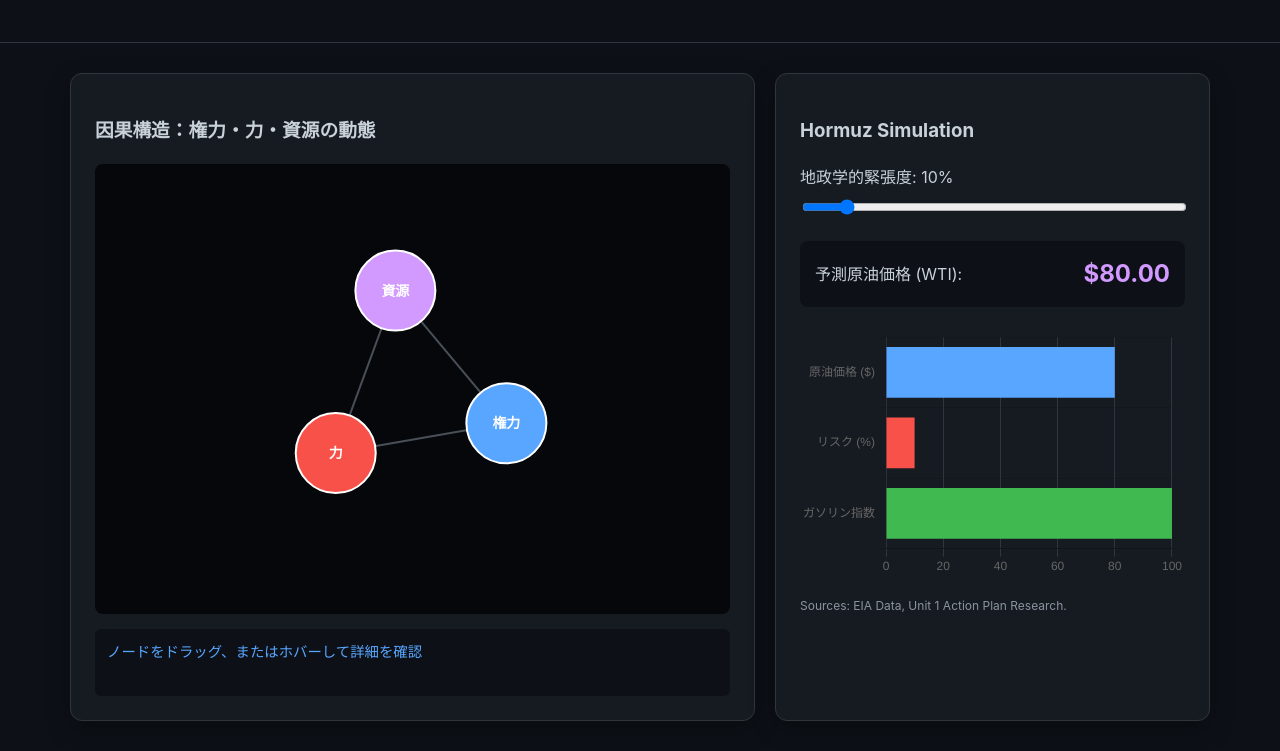
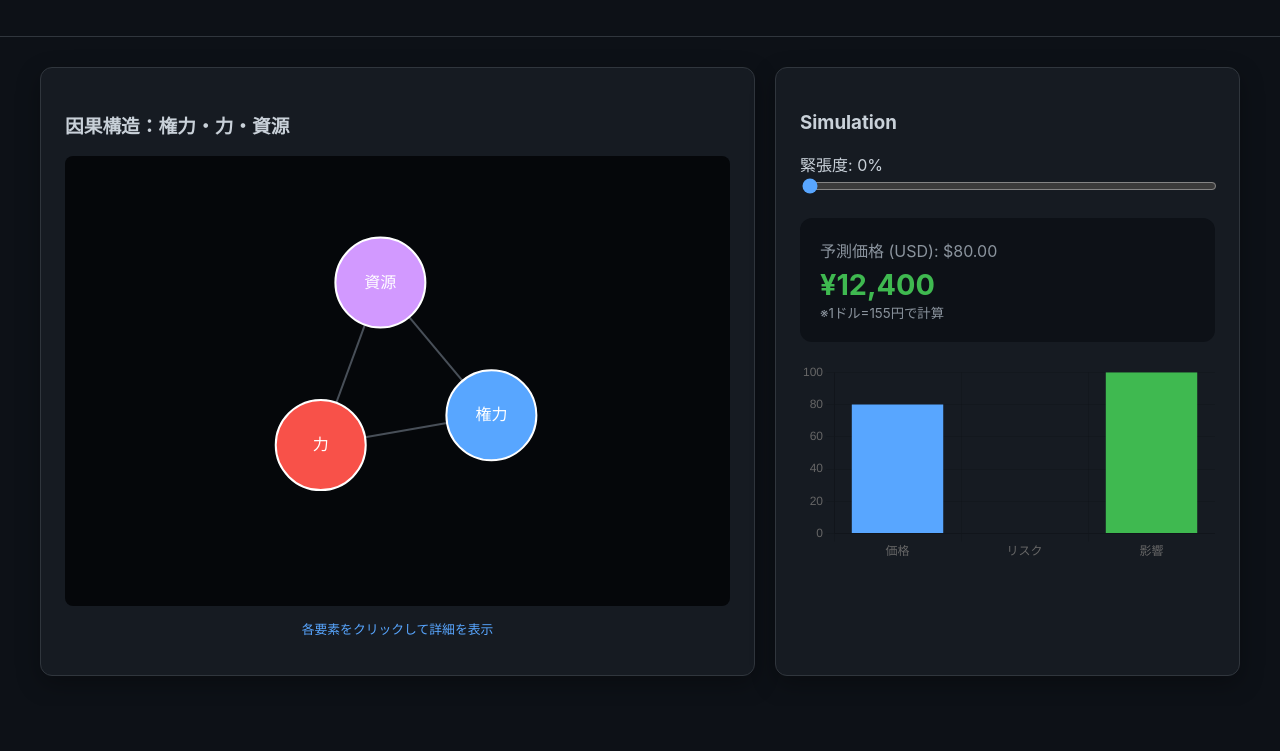
Before and after one commit to itsumray/W-sintheshat, a plain HTML site: page index.html in a window 1280 px wide. Shown: the part 106-857 px from the top of the page. After the commit the page ends 812 px from the top, so only its background shows below. Drawn offline with nearby package versions, Linux system fonts and the light colour scheme.

Commit message:
Update index.html

```diff
--- a/index.html
+++ b/index.html
@@ -4,7 +4,6 @@
     <meta charset="UTF-8">
     <meta name="viewport" content="width=device-width, initial-scale=1.0">
     <title>Action Plan: Geopolitics Visualization</title>
-    <!-- ライブラリ読み込み -->
     <script src="https://cdn.jsdelivr.net/npm/d3@7"></script>
     <script src="https://cdn.jsdelivr.net/npm/chart.js"></script>
     <style>
@@ -22,23 +21,16 @@
         body {
             background-color: var(--bg);
             color: var(--text);
-            font-family: -apple-system, BlinkMacSystemFont, "Segoe UI", Helvetica, Arial, sans-serif;
+            font-family: -apple-system, sans-serif;
             margin: 0;
-            line-height: 1.5;
-            display: flex;
-            flex-direction: column;
-            align-items: center;
+            overflow-x: hidden;
         }
 
         header {
             text-align: center;
             padding: 30px 20px;
-            width: 100%;
             border-bottom: 1px solid var(--border);
         }
-
-        h1 { margin: 0; font-size: 1.8rem; color: var(--accent); }
-        .sub { color: var(--text-dim); margin-top: 5px; }
 
         .container {
             display: flex;
@@ -46,9 +38,8 @@
             justify-content: center;
             gap: 20px;
             max-width: 1200px;
-            width: 100%;
+            margin: 0 auto;
             padding: 30px;
-            box-sizing: border-box;
         }
 
         .card {
@@ -57,7 +48,6 @@
             border-radius: 12px;
             padding: 24px;
             box-shadow: 0 8px 24px rgba(0,0,0,0.3);
-            box-sizing: border-box;
         }
 
         .viz-card { flex: 1 1 600px; min-width: 300px; }
@@ -66,184 +56,191 @@
         #canvas-wrapper {
             background: #05070a;
             border-radius: 8px;
-            margin-top: 15px;
             height: 450px;
             position: relative;
-            overflow: hidden;
         }
 
-        #node-info {
-            margin-top: 15px;
-            padding: 12px;
-            background: #0d1117;
-            border-radius: 6px;
-            font-size: 0.9rem;
-            color: var(--accent);
-            min-height: 3em;
+        /* ほわんと出るモーダルの設定 */
+        #modal {
+            position: fixed;
+            top: 50%;
+            left: 50%;
+            transform: translate(-50%, -50%) scale(0.8);
+            width: 320px;
+            padding: 30px;
+            background: rgba(22, 27, 34, 0.95);
+            border: 1px solid var(--accent);
+            border-radius: 20px; /* 角がとれてる四角 */
+            box-shadow: 0 0 30px rgba(88, 166, 255, 0.3);
+            backdrop-filter: blur(10px);
+            z-index: 100;
+            opacity: 0;
+            visibility: hidden;
+            transition: all 0.3s cubic-bezier(0.18, 0.89, 0.32, 1.28);
+            text-align: center;
         }
 
-        .slider-container { margin: 20px 0; }
-        input[type=range] { width: 100%; margin-top: 10px; cursor: pointer; }
+        #modal.active {
+            opacity: 1;
+            visibility: visible;
+            transform: translate(-50%, -50%) scale(1);
+        }
+
+        #modal h2 { margin-top: 0; color: var(--accent); }
+        #modal-close {
+            margin-top: 20px;
+            padding: 8px 20px;
+            background: var(--accent);
+            border: none;
+            border-radius: 10px;
+            color: white;
+            cursor: pointer;
+        }
+
+        #overlay {
+            position: fixed;
+            top: 0; left: 0; width: 100%; height: 100%;
+            background: rgba(0,0,0,0.7);
+            z-index: 90;
+            display: none;
+        }
 
         .price-box {
-            display: flex;
-            justify-content: space-between;
-            align-items: center;
             background: #0d1117;
-            padding: 15px;
-            border-radius: 8px;
-            margin-bottom: 20px;
+            padding: 20px;
+            border-radius: 12px;
+            margin: 20px 0;
         }
 
-        .price-box #oil-price {
-            font-size: 1.5rem;
+        .jpy-price {
+            display: block;
+            font-size: 1.8rem;
             font-weight: bold;
-            color: var(--resource);
+            color: #3fb950;
+            margin-top: 5px;
         }
 
-        .node-label { fill: #fff; font-size: 14px; font-weight: bold; pointer-events: none; text-anchor: middle; }
-        .link { stroke: #484f58; stroke-width: 2; }
+        .usd-price { color: var(--text-dim); font-size: 1rem; }
+
+        input[type=range] { width: 100%; cursor: pointer; accent-color: var(--accent); }
     </style>
 </head>
 <body>
 
+    <div id="overlay"></div>
+    <div id="modal">
+        <h2 id="modal-title">TITLE</h2>
+        <p id="modal-body">Description text goes here.</p>
+        <button id="modal-close">閉じる</button>
+    </div>
+
     <header>
         <h1>Geopolitical Risk Analysis</h1>
-        <p class="sub">UNIT1: 権力・力・資源による国際問題の可視化</p>
     </header>
 
     <main class="container">
-        <!-- 1. D3.js Network -->
         <div class="card viz-card">
-            <h3>因果構造：権力・力・資源の動態</h3>
+            <h3>因果構造：権力・力・資源</h3>
             <div id="canvas-wrapper">
                 <svg id="viz-canvas" width="100%" height="100%"></svg>
             </div>
-            <div id="node-info">ノードをドラッグ、またはホバーして詳細を確認</div>
+            <p style="font-size: 0.8rem; color: var(--accent); text-align: center;">各要素をクリックして詳細を表示</p>
         </div>
 
-        <!-- 2. Simulation Control -->
         <div class="card control-card">
-            <h3>Hormuz Simulation</h3>
-            <div class="slider-container">
-                <label for="risk-slider">地政学的緊張度: <span id="risk-display">10</span>%</label>
-                <input type="range" id="risk-slider" value="10" min="0" max="100">
+            <h3>Simulation</h3>
+            <label>緊張度: <span id="risk-display">0</span>%</label>
+            <input type="range" id="risk-slider" value="0" min="0" max="100">
+
+            <div class="price-box">
+                <span class="usd-price">予測価格 (USD): <span id="oil-usd">$80.00</span></span>
+                <span class="jpy-price" id="oil-jpy">¥12,400</span>
+                <small style="color: var(--text-dim);">※1ドル=155円で計算</small>
             </div>
 
-            <div class="price-box">
-                <span>予測原油価格 (WTI):</span>
-                <span id="oil-price">$80.00</span>
-            </div>
-
-            <div class="chart-wrapper" style="height: 250px;">
+            <div style="height: 200px;">
                 <canvas id="impactChart"></canvas>
             </div>
-
-            <p style="font-size: 0.75rem; color: var(--text-dim); margin-top: 20px;">
-                Sources: EIA Data, Unit 1 Action Plan Research.
-            </p>
         </div>
     </main>
 
     <script>
         window.onload = function() {
-            // --- D3.js Logic ---
+            const EX_RATE = 155; // 為替レート設定
+
+            // --- モーダル制御 ---
+            const modal = document.getElementById('modal');
+            const overlay = document.getElementById('overlay');
+            const showModal = (title, body) => {
+                document.getElementById('modal-title').innerText = title;
+                document.getElementById('modal-body').innerText = body;
+                modal.classList.add('active');
+                overlay.style.display = 'block';
+            };
+            const closeModal = () => {
+                modal.classList.remove('active');
+                overlay.style.display = 'none';
+            };
+            document.getElementById('modal-close').onclick = closeModal;
+            overlay.onclick = closeModal;
+
+            // --- D3.js ---
             const nodes = [
-                { id: "権力 (Authority)", color: "#58a6ff", info: "アメリカによる国際秩序の支配と他国への政治的圧力。" },
-                { id: "力 (Force)", color: "#f85149", info: "イランによるホルムズ海峡封鎖などの物理的な軍事・防御力。" },
-                { id: "資源 (Resources)", color: "#d299ff", info: "石油・エネルギー。国家が「権力」と「力」を行使する根本理由。" }
+                { id: "権力", color: "#58a6ff", info: "アメリカの国際秩序支配。資源を自国のルールで管理しようとする「権力」の行使。" },
+                { id: "力", color: "#f85149", info: "イランの軍事・地理的防衛。ホルムズ海峡という急所を抑える物理的な「力」。" },
+                { id: "資源", color: "#d299ff", info: "石油。すべての対立の根源であり、現代社会を動かすエネルギーの源。" }
             ];
-
-            const links = [
-                { source: "権力 (Authority)", target: "資源 (Resources)" },
-                { source: "力 (Force)", target: "資源 (Resources)" },
-                { source: "権力 (Authority)", target: "力 (Force)" }
-            ];
+            const links = [{source:"権力", target:"資源"}, {source:"力", target:"資源"}, {source:"権力", target:"力"}];
 
             const svg = d3.select("#viz-canvas");
-            const wrapper = document.getElementById('canvas-wrapper');
-            const width = wrapper.clientWidth;
+            const width = document.getElementById('canvas-wrapper').clientWidth;
             const height = 450;
 
-            const simulation = d3.forceSimulation(nodes)
+            const sim = d3.forceSimulation(nodes)
                 .force("link", d3.forceLink(links).id(d => d.id).distance(150))
                 .force("charge", d3.forceManyBody().strength(-1000))
-                .force("center", d3.forceCenter(width / 2, height / 2));
+                .force("center", d3.forceCenter(width/2, height/2));
 
-            const link = svg.append("g")
-                .selectAll("line")
-                .data(links)
-                .enter().append("line")
-                .attr("class", "link");
+            const link = svg.append("g").selectAll("line").data(links).enter().append("line")
+                .attr("stroke", "#484f58").attr("stroke-width", 2);
 
-            const node = svg.append("g")
-                .selectAll("circle")
-                .data(nodes)
-                .enter().append("circle")
-                .attr("r", 40)
-                .attr("fill", d => d.color)
-                .attr("stroke", "#fff")
-                .attr("stroke-width", 2)
-                .call(d3.drag()
-                    .on("start", dragstarted)
-                    .on("drag", dragged)
-                    .on("end", dragended))
-                .on("mouseover", (e, d) => { document.getElementById('node-info').innerText = d.info; })
-                .on("mouseout", () => { document.getElementById('node-info').innerText = "ノードをドラッグ、またはホバーして詳細を確認"; });
+            const node = svg.append("g").selectAll("circle").data(nodes).enter().append("circle")
+                .attr("r", 45).attr("fill", d => d.color).attr("stroke", "#fff").attr("stroke-width", 2)
+                .style("cursor", "pointer")
+                .on("click", (e, d) => showModal(d.id, d.info))
+                .call(d3.drag().on("start", (e,d)=>{ if(!e.active) sim.alphaTarget(0.3).restart(); d.fx=d.x; d.fy=d.y; })
+                    .on("drag", (e,d)=>{ d.fx=e.x; d.fy=e.y; })
+                    .on("end", (e,d)=>{ if(!e.active) sim.alphaTarget(0); d.fx=null; d.fy=null; }));
 
-            const label = svg.append("g")
-                .selectAll("text")
-                .data(nodes)
-                .enter().append("text")
-                .attr("class", "node-label")
-                .text(d => d.id.split(' ')[0]);
+            const label = svg.append("g").selectAll("text").data(nodes).enter().append("text")
+                .attr("class", "node-label").attr("fill", "#fff").attr("text-anchor", "middle").text(d => d.id);
 
-            simulation.on("tick", () => {
-                link.attr("x1", d => d.source.x).attr("y1", d => d.source.y)
-                    .attr("x2", d => d.target.x).attr("y2", d => d.target.y);
-                node.attr("cx", d => d.x).attr("cy", d => d.y);
-                label.attr("x", d => d.x).attr("y", d => d.y + 5);
+            sim.on("tick", () => {
+                link.attr("x1", d=>d.source.x).attr("y1", d=>d.source.y).attr("x2", d=>d.target.x).attr("y2", d=>d.target.y);
+                node.attr("cx", d=>d.x).attr("cy", d=>d.y);
+                label.attr("x", d=>d.x).attr("y", d=>d.y+5);
             });
 
-            function dragstarted(event, d) {
-                if (!event.active) simulation.alphaTarget(0.3).restart();
-                d.fx = d.x; d.fy = d.y;
-            }
-            function dragged(event, d) { d.fx = event.x; d.fy = event.y; }
-            function dragended(event, d) {
-                if (!event.active) simulation.alphaTarget(0);
-                d.fx = null; d.fy = null;
-            }
-
-            // --- Chart.js Logic ---
+            // --- Chart & Logic ---
             const ctx = document.getElementById('impactChart').getContext('2d');
-            const impactChart = new Chart(ctx, {
-                type: 'bar',
-                data: {
-                    labels: ['原油価格 ($)', 'リスク (%)', 'ガソリン指数'],
-                    datasets: [{
-                        data: [80, 10, 100],
-                        backgroundColor: ['#58a6ff', '#f85149', '#3fb950']
-                    }]
-                },
-                options: {
-                    indexAxis: 'y',
-                    responsive: true,
-                    maintainAspectRatio: false,
-                    plugins: { legend: { display: false } },
-                    scales: { x: { beginAtZero: true, grid: { color: '#30363d' } } }
-                }
+            const chart = new Chart(ctx, {
+                type: 'bar', indexAxis: 'y',
+                data: { labels: ['価格', 'リスク', '影響'], datasets: [{ data: [80, 0, 100], backgroundColor: ['#58a6ff', '#f85149', '#3fb950'] }] },
+                options: { responsive: true, maintainAspectRatio: false, plugins: { legend: { display: false } } }
             });
 
-            const slider = document.getElementById('risk-slider');
-            slider.addEventListener('input', (e) => {
-                const risk = parseInt(e.target.value);
-                document.getElementById('risk-display').innerText = risk;
-                const price = (80 + (risk * 1.2)).toFixed(2);
-                document.getElementById('oil-price').innerText = `$${price}`;
-                impactChart.data.datasets[0].data = [price, risk, 100 + (risk * 0.7)];
-                impactChart.update();
-            });
+            document.getElementById('risk-slider').oninput = (e) => {
+                const r = parseInt(e.target.value);
+                const usd = (80 + (r * 1.5)).toFixed(2);
+                const jpy = Math.round(usd * EX_RATE).toLocaleString();
+
+                document.getElementById('risk-display').innerText = r;
+                document.getElementById('oil-usd').innerText = `$${usd}`;
+                document.getElementById('oil-jpy').innerText = `¥${jpy}`;
+
+                chart.data.datasets[0].data = [usd, r, 100 + r];
+                chart.update();
+            };
         };
     </script>
 </body>
```
